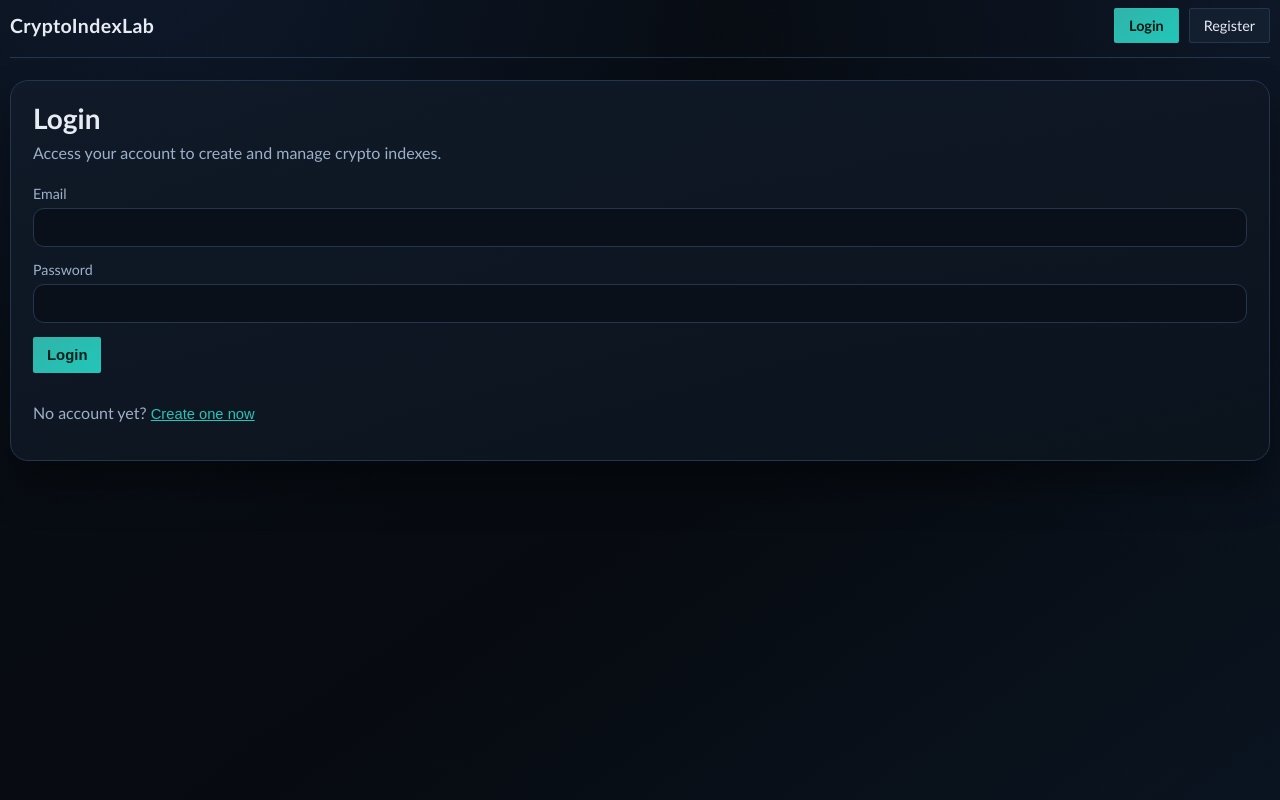
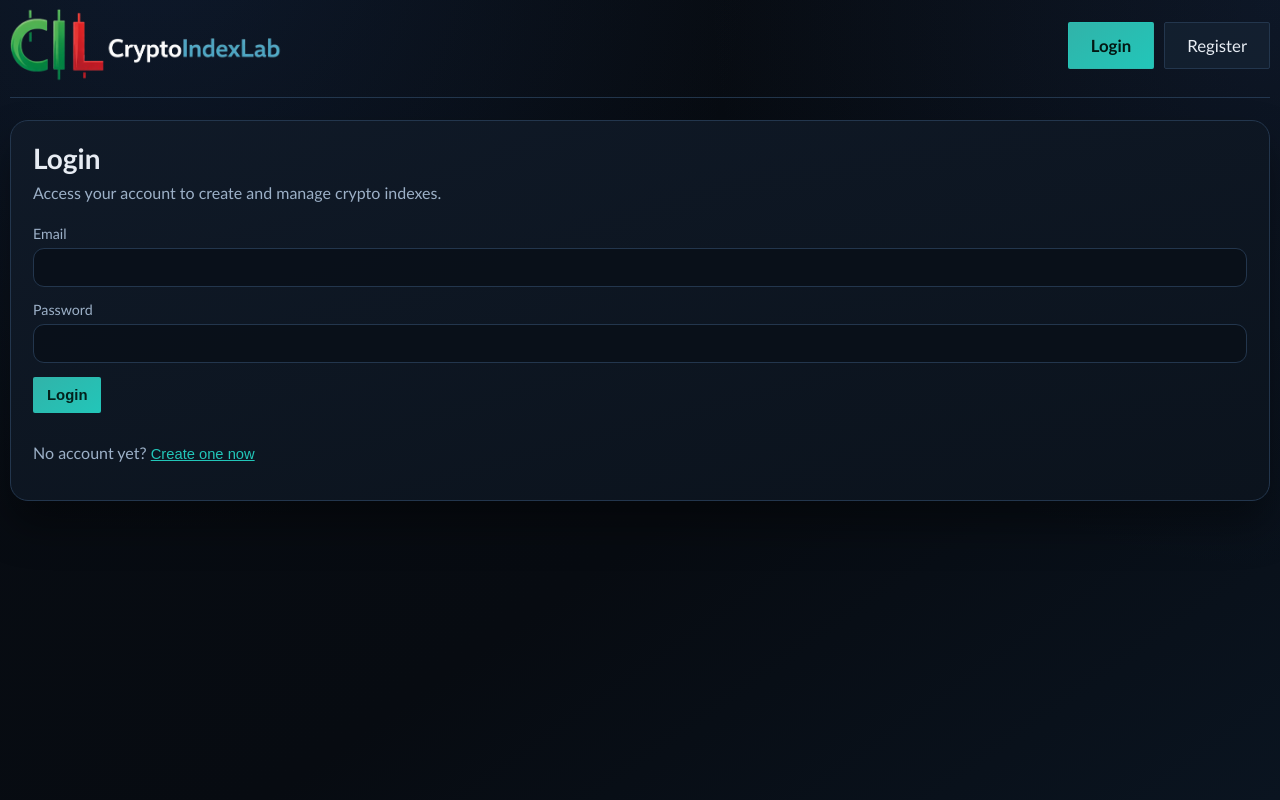
Before and after one commit to Oradixx/CryptoIndexLab, a plain HTML site: page frontend/src/index.html in a window 1280 px wide. Drawn offline with Linux system fonts and the light colour scheme.

```diff
--- a/frontend/src/js/main.js
+++ b/frontend/src/js/main.js
@@ -71,7 +71,7 @@ function renderTopbar(route) {
   return `
     <header class="topbar">
       <div class="brand">
-        <h1 class="brand-title">CryptoIndexLab</h1>
+        <img src="/logo.png" alt="CryptoIndexLab" class="brand-logo">
       </div>
       <nav class="nav-links">
         ${loggedIn ? appLinks : authLinks}
--- a/frontend/src/js/views/dashboard-view.js
+++ b/frontend/src/js/views/dashboard-view.js
@@ -80,10 +80,7 @@ export async function mountDashboardView(root, { currentUser, onNavigate, onOpen
 
   root.innerHTML = `
     <section class="stack">
-      <div>
-        <h2 class="page-title">Dashboard</h2>
-        <p class="page-subtitle">Welcome ${displayName}.</p>
-      </div>
+      <h2 class="welcome-title">Welcome ${displayName} !</h2>
       <div class="button-row">
         <button class="button button-primary" type="button" data-create-index>Create new index</button>
       </div>
--- a/frontend/src/styles.css
+++ b/frontend/src/styles.css
@@ -72,10 +72,10 @@ a {
   gap: 4px;
 }
 
-.brand-title {
-  margin: 0;
-  font-size: 1.22rem;
-  letter-spacing: 0.02em;
+.brand-logo {
+  height: 75px;
+  width: auto;
+  display: block;
 }
 
 .brand-subtitle {
@@ -96,11 +96,17 @@ a {
   border: 1px solid var(--border);
   background: rgba(22, 35, 52, 0.72);
   color: var(--text-main);
-  padding: 8px 14px;
+  padding: 12px 22px;
   border-radius: 2px;
-  font-size: 0.9rem;
+  font-size: 1.05rem;
   cursor: pointer;
   transition: border-color 0.15s ease, transform 0.15s ease, background 0.15s ease;
+}
+
+.welcome-title {
+  text-align: center;
+  font-size: 1.5rem;
+  margin: 0;
 }
 
 .nav-link:hover,
```
Also changed, not shown: .claude/settings.json (added), .claude/settings.local.json (added), frontend/src/logo.png (added), 5 other files.
